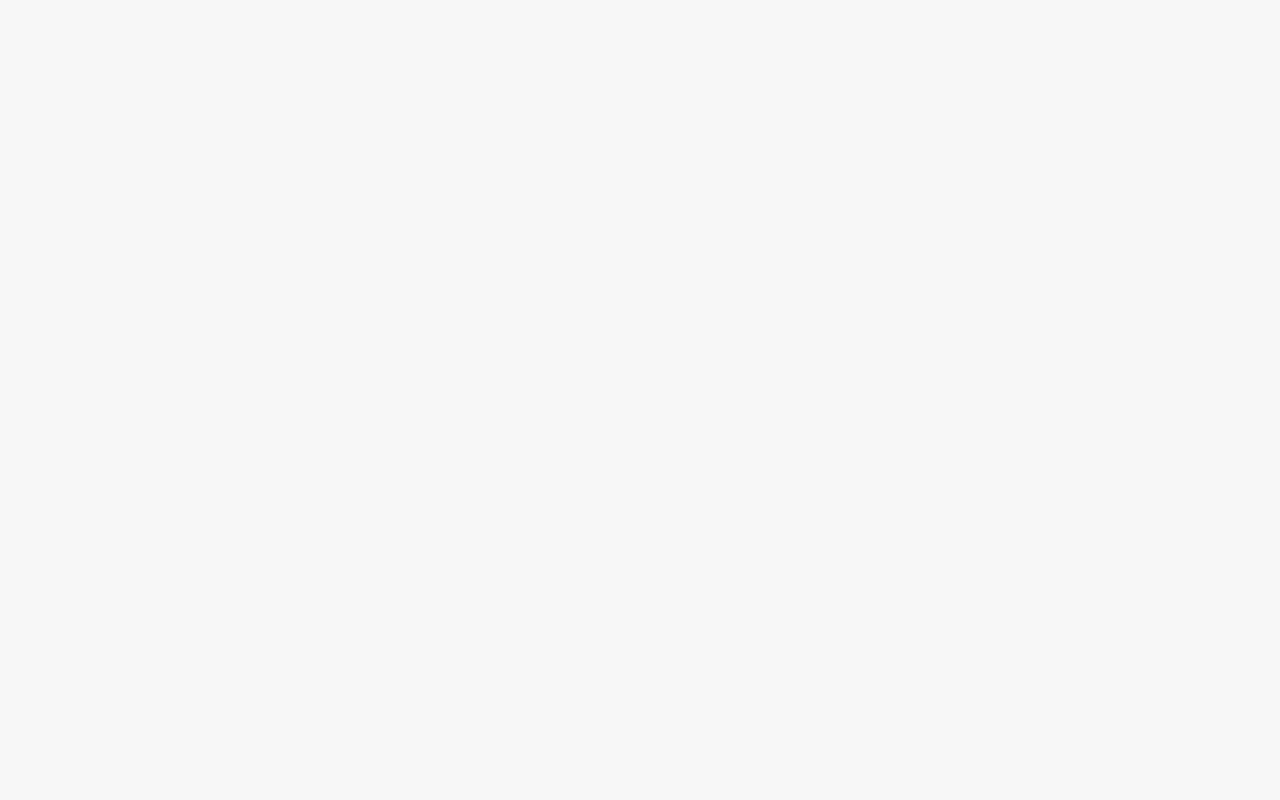
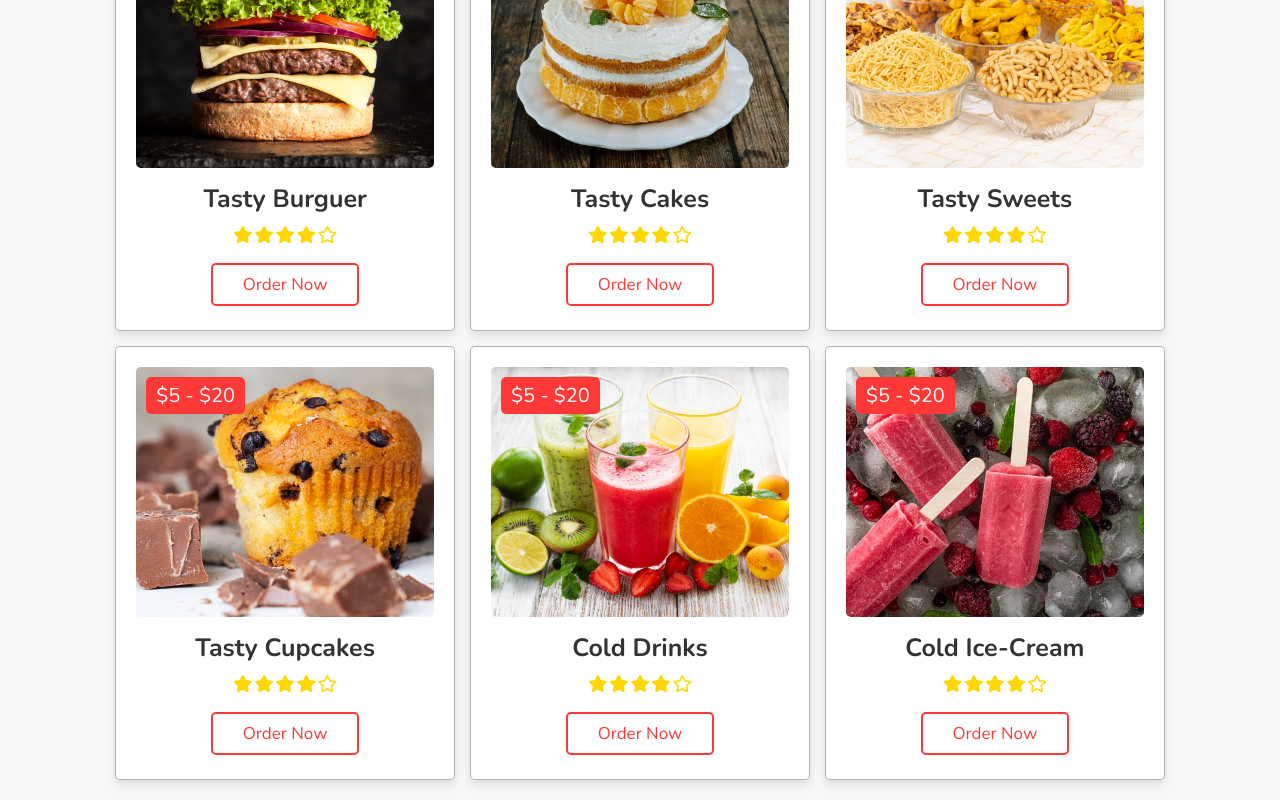
Before and after one commit to spikesummer/food-website, a React (Create React App) app: page / in a window 1280 px wide. Shown: the part 1030-1830 px from the top of the page. Before the commit the page ends 800 px from the top, so only its background shows below. Built offline with nearby package versions, Linux system fonts and the light colour scheme.

Commit message:
Popular
componente popular pronto

Co-Authored-By: Débora Marim <54490709+iDeeby@users.noreply.github.com>

```diff
--- a/src/GlobalStyled.js
+++ b/src/GlobalStyled.js
@@ -13,11 +13,11 @@ export const GlobalStyle = createGlobalStyle`
         text-decoration: none;
         text-transform: capitalize;
         transition: all .2s linear;
-    }
 
-    ::selection{
-        background:${red};
-        color:#fff;
+        ::selection{
+            background:${red};
+            color:#fff;
+        }
     }
 
     html{
@@ -25,28 +25,18 @@ export const GlobalStyle = createGlobalStyle`
         overflow-x: hidden;
         scroll-behavior: smooth;
         scroll-padding-top: 6rem;
+
+        @media(max-width:991px){
+            font-size: 55%;
+        }
+
+        @media(max-width:450px){
+            font-size: 50%;
+        }
     }
 
     body{
         background:#f7f7f7;
     }
 
-    section{
-        padding: 2rem 9%;
-    }
-
-    @media(max-width:991px){
-
-        html{
-        font-size: 55%;
-        }
-
-        header{
-            padding:2rem;
-        }
-
-        section{
-            padding:2rem;
-        }
-    }
-`
+`;
--- a/src/app/App.jsx
+++ b/src/app/App.jsx
@@ -1,7 +1,8 @@
 import React from 'react';
+import { GlobalStyle } from '../GlobalStyled';
 import { Header } from '../component/header/Header';
-import { GlobalStyle } from '../GlobalStyled';
 import { Home } from '../component/home/Home';
+import { Popular } from '../component/popular/Popular';
 
 export const App = () => {
 
@@ -10,8 +11,13 @@ export const App = () => {
       <GlobalStyle/>
       <Header/>
       <Home/>
-
-
+      {/* speciality */}
+      <Popular/>
+      {/* steps */}
+      {/* galery */}
+      {/* review */}
+      {/* order */}
+      {/* footer */}
     </>
   );
 }
--- /dev/null
+++ b/src/component/boxContainer/BoxContainer.js
@@ -0,0 +1,8 @@
+import styled from 'styled-components'
+
+
+export const BoxContainer = styled.div`
+    display: flex;
+    flex-wrap: wrap;
+    gap:1.5rem;
+`;
--- a/src/component/header/Header.jsx
+++ b/src/component/header/Header.jsx
@@ -3,6 +3,32 @@ import { Container, Logo, MenuBar, NavBar } from './headerStyle';
 
 export const Header = () =>{
 
+    const menu = [
+        {
+            href: "#home",
+            value: "home"
+        },
+        {
+            href: "#speciality",
+            value: "speciality"
+        },
+        {
+            href: "#popular",
+            value: "popular"
+        },
+        {
+            href: "#gallery",
+            value: "gallery"
+        },
+        {
+            href: "#review",
+            value: "review"
+        },
+        {
+            href: "#order",
+            value: "order"
+        },
+    ]
 
     return(
         <Container>
@@ -12,12 +38,9 @@ export const Header = () =>{
             <MenuBar><i className="fas fa-bars"></i></MenuBar>
 
             <NavBar>
-                <a href="#home">home</a>
-                <a href="#speciality">speciality</a>
-                <a href="#popular">popular</a>
-                <a href="#gallery">gallery</a>
-                <a href="#review">review</a>
-                <a href="#order">order</a>
+                {menu.map(item =>(
+                    <a key={item.href} href={item.href}>{item.value}</a>
+                ))}
             </NavBar>
         </Container>
     )
--- a/src/component/header/headerStyle.js
+++ b/src/component/header/headerStyle.js
@@ -12,6 +12,11 @@ export const Container = styled.div`
     background:#fff;
     padding:2rem 9%;
     box-shadow: 0 .5rem 1rem rgba(0,0,0,.1);
+
+    @media(max-width:991px){
+        padding:2rem;
+    }
+
 `;
 
 export const Logo = styled.a`
@@ -33,6 +38,10 @@ export const MenuBar = styled.div`
     border-radius: .3rem;
     padding:.5rem 1.5rem;
     display: none;
+
+    @media(max-width:768px){
+        display: initial;
+    }
 `;
 
 export const NavBar = styled.nav`
@@ -46,4 +55,25 @@ export const NavBar = styled.nav`
     a:hover{
         color:${red};
     }
+
+    @media(max-width:768px){
+        position: absolute;
+        top:100%; left: 0; right:0;
+        background: #f7f7f7;
+        border-top: .1rem solid rgba(0,0,0,.1);
+        clip-path: polygon(0 0, 100% 0, 100% 0, 0 0);
+
+        .active{
+            clip-path: polygon(0 0, 100% 0, 100% 100%, 0% 100%);
+        }
+
+        a{
+            margin: 1.5rem;
+            padding:1.5rem;
+            display: block;
+            border:.2rem solid rgba(0,0,0,.1);
+            border-left:.5rem solid var(--red);
+            background:#fff;
+        }
+    }
 `;
--- a/src/component/home/Home.jsx
+++ b/src/component/home/Home.jsx
@@ -1,11 +1,12 @@
 import React from 'react';
 import { ButtonOrderNow } from '../buttonOrderNow/ButtonOrderNow';
-import { Heading } from '../heading/Heading';
 import { Container, Content, Imagem } from '../home/homeStyle';
+import { MainSection } from '../mainSection/MainSection';
 
 export const Home = () =>{
 
     return(
+        <MainSection>
             <Container>
                 <Content>
                     <h3>food made with love</h3>
@@ -16,5 +17,6 @@ export const Home = () =>{
                     <img src="img/home-img.png" alt=""></img>
                 </Imagem>
             </Container>
+        </MainSection>
     )
 }
--- /dev/null
+++ b/src/component/mainSection/MainSection.js
@@ -0,0 +1,5 @@
+import styled from 'styled-components';
+
+export const MainSection = styled.section`
+    padding:2rem 9%;
+`;
--- /dev/null
+++ b/src/component/popular/Popular.jsx
@@ -0,0 +1,79 @@
+import React from 'react';
+import { Heading } from '../heading/Heading';
+import { BoxContainer } from '../boxContainer/BoxContainer';
+import { Box } from './PopularStyle';
+import { ButtonOrderNow } from '../buttonOrderNow/ButtonOrderNow';
+import { MainSection } from '../mainSection/MainSection';
+
+const Stars = (props)=>{
+    return(
+        <div className="stars">
+            {props.stars.map((item, index) => {
+                return(<i key={index} className={item}></i>)
+                })
+            }
+        </div>
+    );
+}
+
+export const Popular = () =>{
+
+    const products = [
+        {
+            name: "tasty burguer",
+            price: "$5 - $20",
+            img: "img/p-1.jpg",
+            stars: ["fas fa-star", "fas fa-star", "fas fa-star", "fas fa-star", "far fa-star"]
+        },
+        {
+            name: "tasty cakes",
+            price: "$5 - $20",
+            img: "img/p-2.jpg",
+            stars: ["fas fa-star", "fas fa-star", "fas fa-star", "fas fa-star", "far fa-star"]
+        },
+        {
+            name: "tasty sweets",
+            price: "$5 - $20",
+            img: "img/p-3.jpg",
+            stars: ["fas fa-star", "fas fa-star", "fas fa-star", "fas fa-star", "far fa-star"]
+        },
+        {
+            name: "tasty cupcakes",
+            price: "$5 - $20",
+            img: "img/p-4.jpg",
+            stars: ["fas fa-star", "fas fa-star", "fas fa-star", "fas fa-star", "far fa-star"]
+        },
+        {
+            name: "cold drinks",
+            price: "$5 - $20",
+            img: "img/p-5.jpg",
+            stars: ["fas fa-star", "fas fa-star", "fas fa-star", "fas fa-star", "far fa-star"]
+        },
+        {
+            name: "cold ice-cream",
+            price: "$5 - $20",
+            img: "img/p-6.jpg",
+            stars: ["fas fa-star", "fas fa-star", "fas fa-star", "fas fa-star", "far fa-star"]
+        }
+    ]
+
+    return(
+        <MainSection>
+            <Heading textBefore="most" span="popular" textAfter="foods"/>
+            <BoxContainer>
+                {products.map(product =>{
+                    return(
+                    <Box key={product.name}>
+                        <span className="price"> {product.price} </span>
+                        <img src={product.img} alt=""/>
+                        <h3>{product.name}</h3>
+                        <Stars stars={product.stars}/>
+                        <ButtonOrderNow text="order now"/>
+                    </Box>
+                    )
+                })}
+            </BoxContainer>
+        </MainSection>
+    )
+
+}
--- /dev/null
+++ b/src/component/popular/PopularStyle.js
@@ -0,0 +1,43 @@
+import styled from 'styled-components';
+
+const red = "#ff3838";
+
+export const Box = styled.div`
+    padding:2rem;
+    background:#fff;
+    box-shadow: 0 .5rem 1rem rgba(0,0,0,.1);
+    border:.1rem solid rgba(0,0,0,.3);
+    border-radius: .5rem;
+    text-align: center;
+    flex:1 1 30rem;
+    position: relative;
+
+    img{
+        height:25rem;
+        object-fit: cover;
+        width:100%;
+        border-radius: .5rem;
+    }
+
+    .price{
+        position: absolute;
+        top:3rem; left:3rem;
+        background: ${red};
+        color:#fff;
+        font-size: 2rem;
+        padding:.5rem 1rem;
+        border-radius: .5rem;
+    }
+
+    h3{
+        color:#333;
+        font-size: 2.5rem;
+        padding-top: 1rem;
+    }
+
+    .stars i{
+        color:gold;
+        font-size: 1.7rem;
+        padding:1rem .1rem;
+    }
+`;
```
Lines whose indentation alone changed are shown as unchanged.
